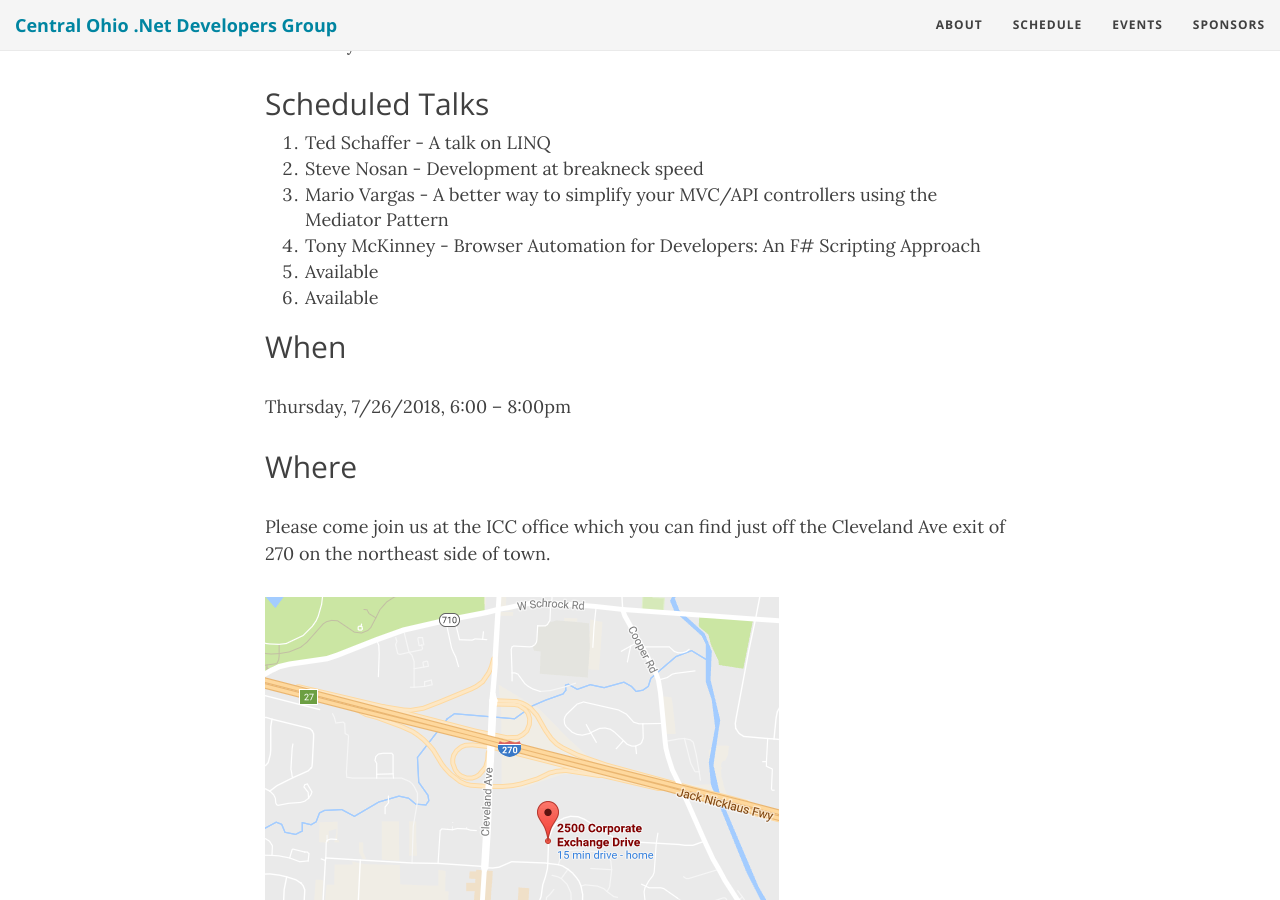
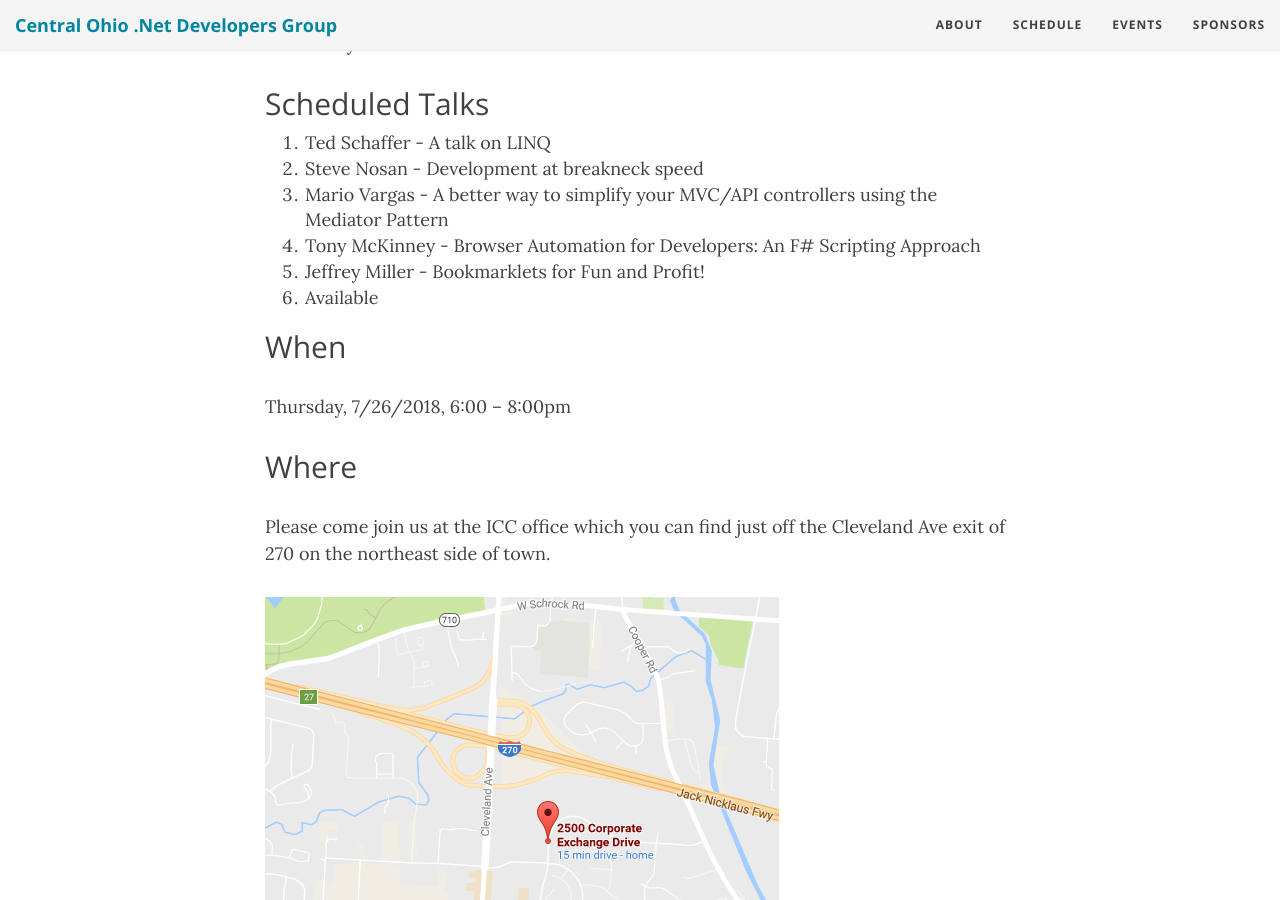
Before and after one commit to condg/condg.github.io, a Jekyll site: the page built from _posts/2018-07-01-july-2018-lightning-talks.md, in a window 1280 px wide and 900 px high, scrolled down 999 px. Built offline with Jekyll 4.4.1, drawn with Linux system fonts in a browser that asks for light colours; comment, search, counter and statistics services are not loaded.

Commit message:
Update 2018-07-01-july-2018-lightning-talks.md

```diff
--- a/_posts/2018-07-01-july-2018-lightning-talks.md
+++ b/_posts/2018-07-01-july-2018-lightning-talks.md
@@ -30,7 +30,7 @@ We have room for six speakers and it is first come, first serve. Hurry and submi
 1. Steve Nosan - Development at breakneck speed
 1. Mario Vargas - A better way to simplify your MVC/API controllers using the Mediator Pattern
 1. Tony McKinney - Browser Automation for Developers: An F# Scripting Approach
-1. Available
+1. Jeffrey Miller - Bookmarklets for Fun and Profit!
 1. Available
 
 ## When
```
